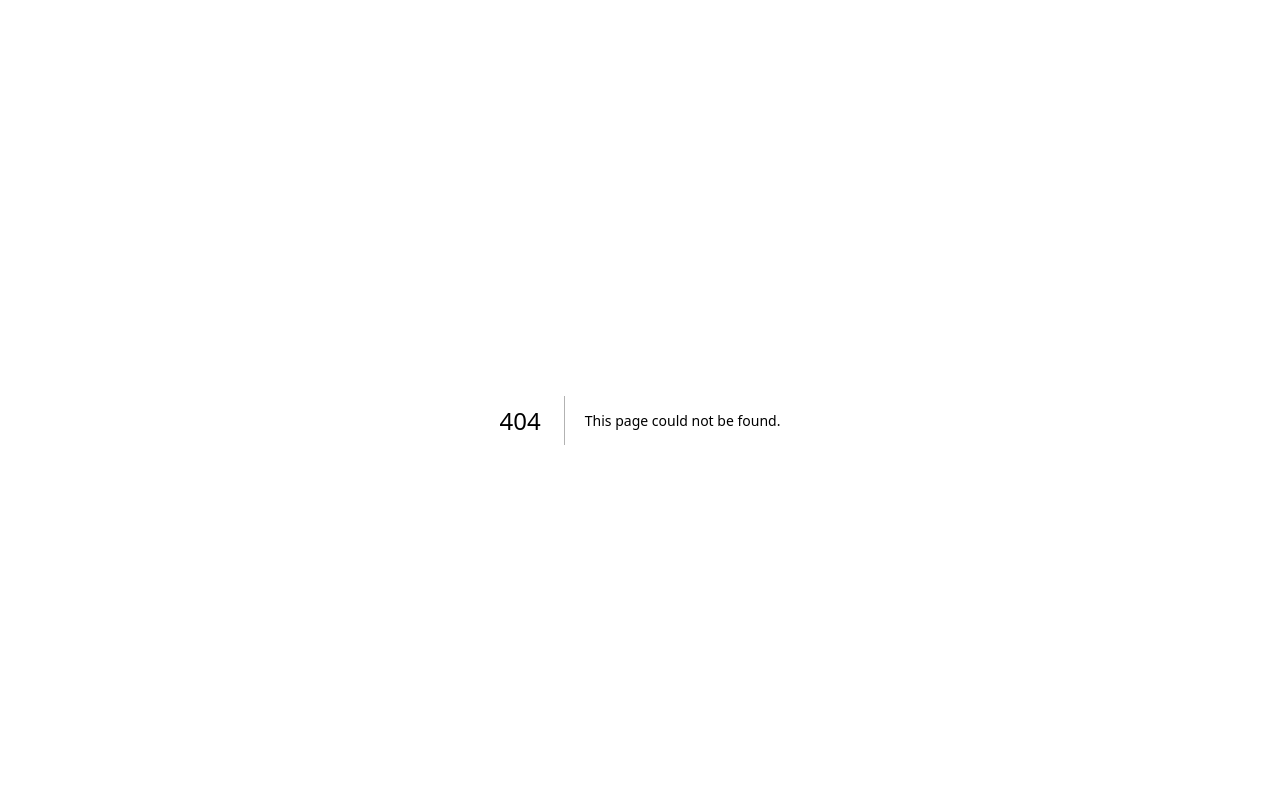
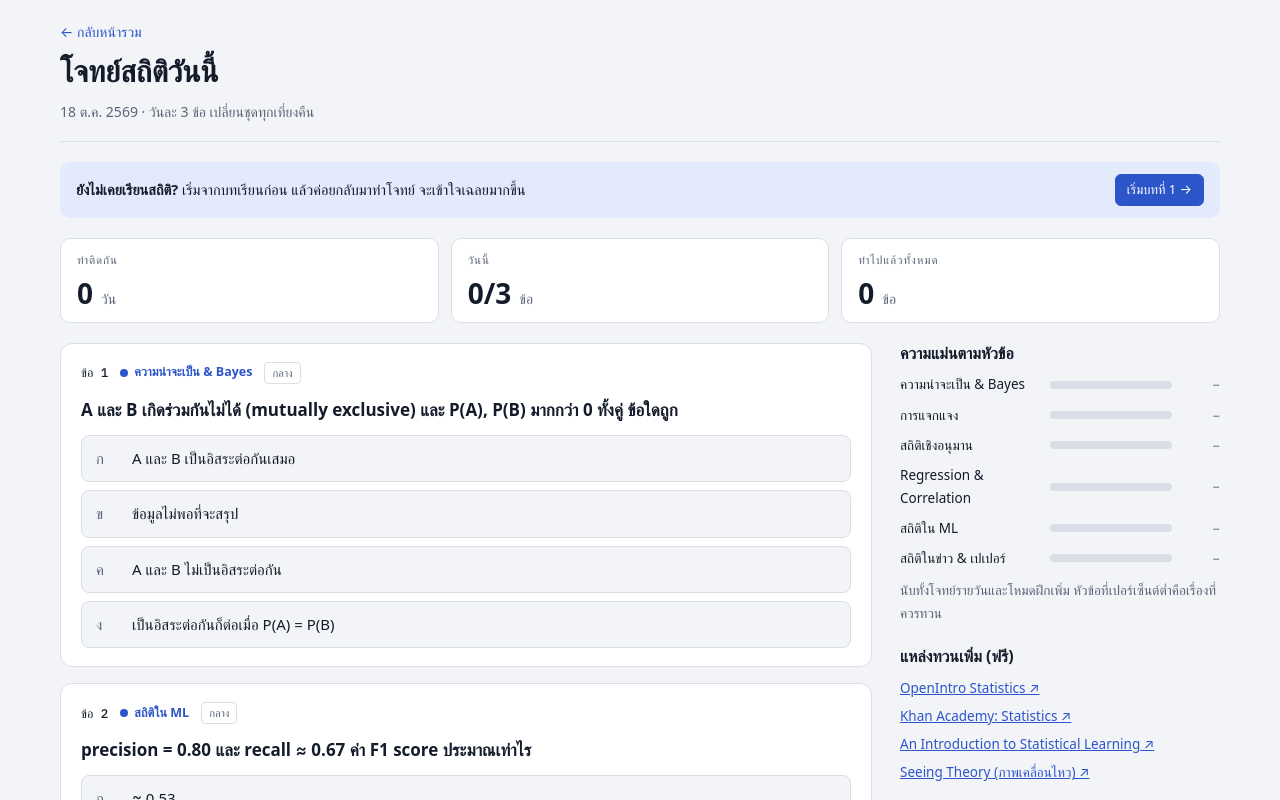
Before and after one commit to kooncher/StudyAI, a Next.js app: page /quiz in a window 1280 px wide. Before the commit this address had no page. Shown: the top 800 px of the page. Built offline with nearby package versions, Linux system fonts and the light colour scheme; a web font is replaced by a local one.

Commit message:
Create page.tsx

```diff
--- /dev/null
+++ b/app/quiz/page.tsx
@@ -0,0 +1,8 @@
+import type { Metadata } from "next";
+import Quiz from "@/components/Quiz";
+
+export const metadata: Metadata = { title: "ฝึกโจทย์สถิติ · เรดาร์ AI ป.โท" };
+
+export default function QuizPage() {
+  return <Quiz />;
+}
```
